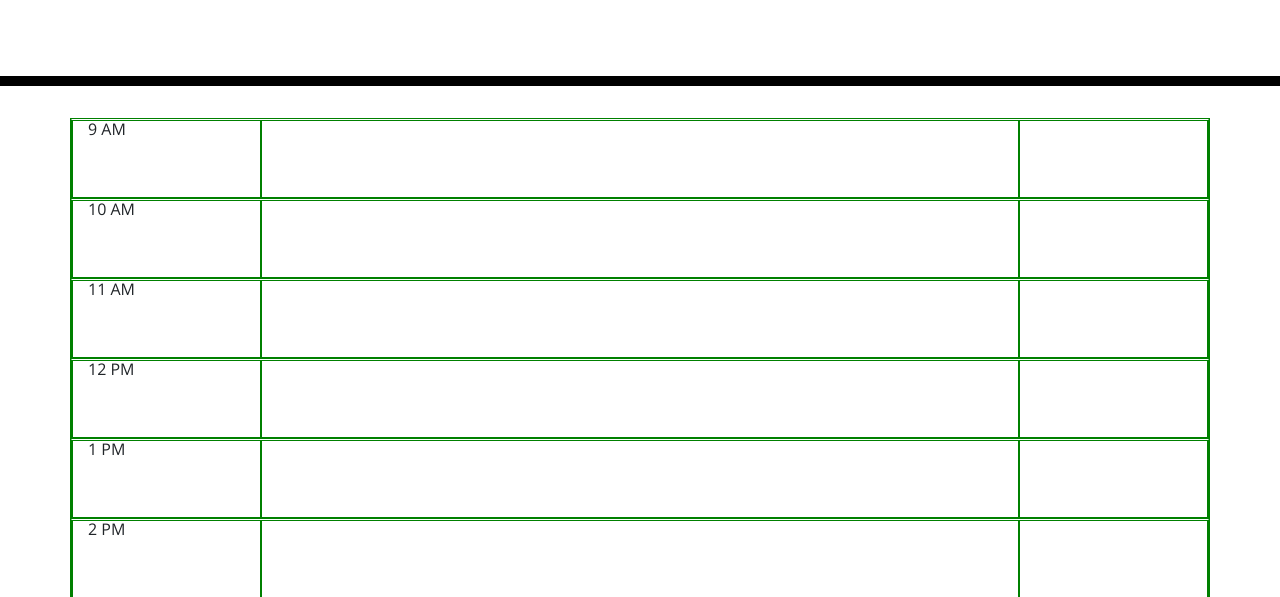
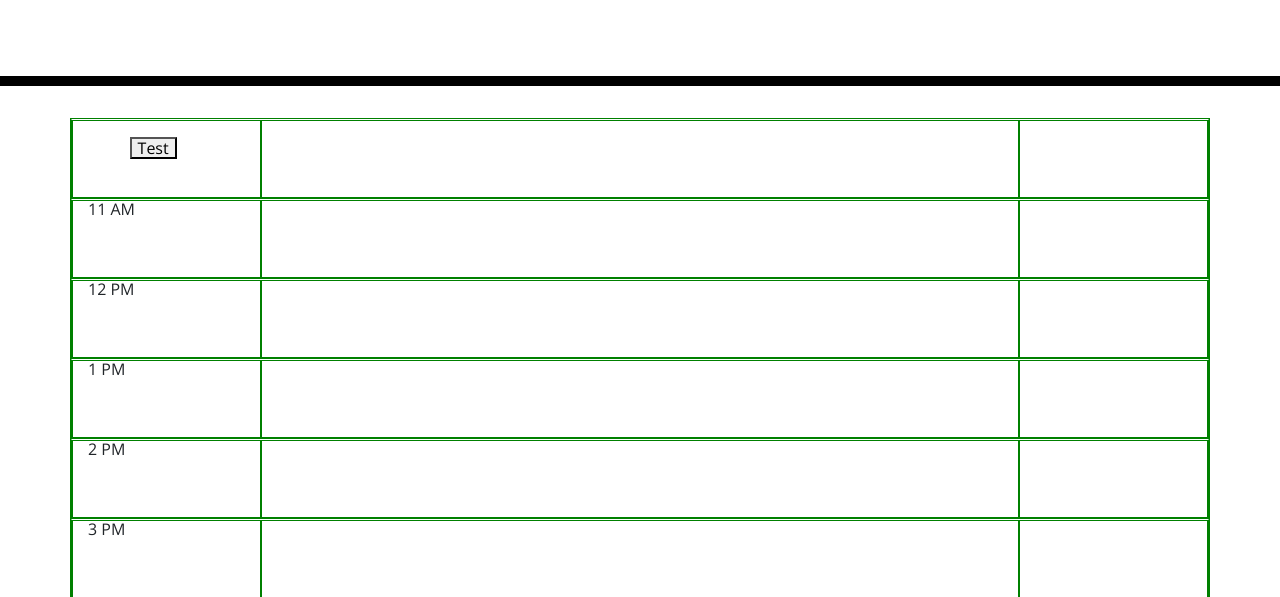
Before and after one commit to shamik05/05-Work-Day-Scheduler, a plain HTML site: page Develop/index.html in a window 1280 px wide. Shown: the part 182-779 px from the top of the page. Drawn offline with nearby package versions, Linux system fonts and the light colour scheme.

Commit message:
Added collapse class to row

```diff
--- a/Develop/index.html
+++ b/Develop/index.html
@@ -35,17 +35,21 @@
       <p class="lead">A simple calendar app for scheduling your work day</p>
       <p id="currentDay" class="lead"></p>
     </header>
+
     <div class="container">
       <!-- Timeblocks go here -->
       <div class="row">
-        <div class = "col-2">9 AM</div>
-        <div class="col-8"></div>
+        <div class = "col-2">
+          <button type="button" data-toggle="collapse" data-target="#test">Test</button>
+        </div>
+        <div class="col-8">
+        </div>
         <div class="col-2"></div>
       </div>
 
-      <div class="row">
-        <div class = "col-2">10 AM</div>
-        <div class="col-8"></div>
+      <div id="test" class="row collapse">
+        <div class ="col-2">10 AM</div>
+        <div class="col-8">test</div>
         <div class="col-2"></div>
       </div>
 
@@ -94,5 +98,9 @@
 
     <script src="https://code.jquery.com/jquery-3.4.1.min.js"></script>
     <script src="https://cdnjs.cloudflare.com/ajax/libs/moment.js/2.24.0/moment.min.js"></script>
+    <script src="https://code.jquery.com/jquery-3.5.1.slim.min.js" integrity="sha384-DfXdz2htPH0lsSSs5nCTpuj/zy4C+OGpamoFVy38MVBnE+IbbVYUew+OrCXaRkfj" crossorigin="anonymous"></script>
+    <script src="https://cdn.jsdelivr.net/npm/popper.js@1.16.0/dist/umd/popper.min.js" integrity="sha384-Q6E9RHvbIyZFJoft+2mJbHaEWldlvI9IOYy5n3zV9zzTtmI3UksdQRVvoxMfooAo" crossorigin="anonymous"></script>
+    <script src="https://stackpath.bootstrapcdn.com/bootstrap/4.5.0/js/bootstrap.min.js" integrity="sha384-OgVRvuATP1z7JjHLkuOU7Xw704+h835Lr+6QL9UvYjZE3Ipu6Tp75j7Bh/kR0JKI" crossorigin="anonymous"></script>
+    <script src="../Assets/script.js" ></script>
   </body>
 </html>
```
